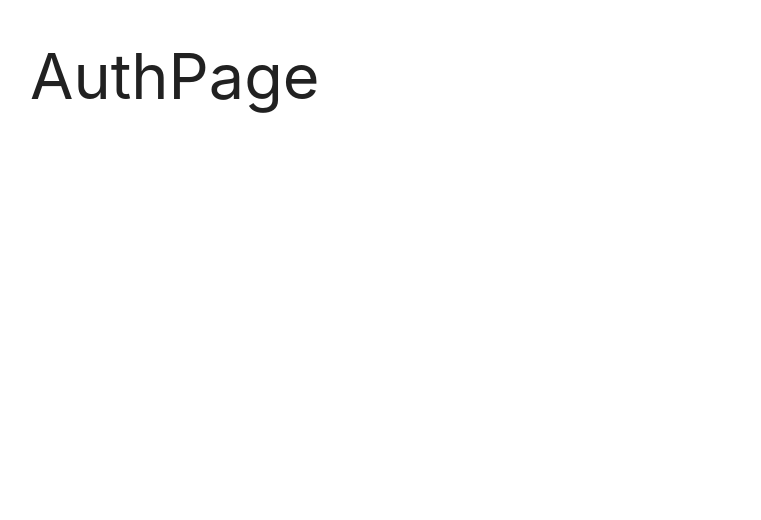
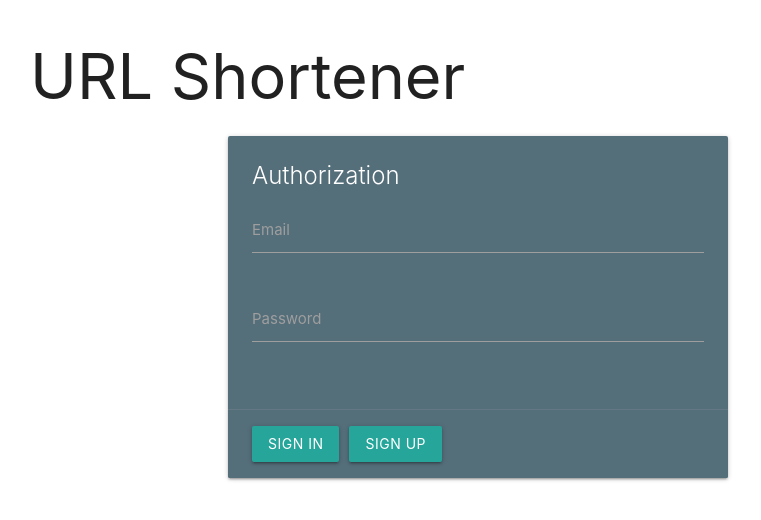
Before and after one commit to denismaltev/ShortURL_MERN, a React (Create React App) app in the folder client/: page / in a window 1280 px wide. Shown: the top 520 px of the page, without its empty margins (162-923 px from the left). Built offline with nearby package versions, Linux system fonts and the light colour scheme.

Commit message:
Authorization page styling

```diff
--- a/client/src/index.css
+++ b/client/src/index.css
@@ -1 +1,15 @@
 @import "~materialize-css/dist/css/materialize.min.css";
+
+.auth-form {
+  margin: auto auto;
+  min-width: 250px;
+  max-width: 500px;
+}
+
+.waves-effect.waves-light.btn {
+  margin-right: 10px;
+}
+
+input.white-input {
+  color: white;
+}
--- a/client/src/pages/AuthPage.js
+++ b/client/src/pages/AuthPage.js
@@ -1,5 +1,42 @@
 import React from "react";
 
 export const AuthPage = () => {
-  return <h1>AuthPage</h1>;
+  return (
+    <div>
+      <h1>URL Shortener</h1>
+      <div className="auth-form card blue-grey darken-1">
+        <div className="card-content white-text">
+          <span className="card-title">Authorization</span>
+          <div className="row">
+            <div className="input-field">
+              <input
+                id="email"
+                type="email"
+                name="email"
+                className="white-input"
+                required
+              />
+              <label htmlFor="email">Email</label>
+            </div>
+          </div>
+          <div className="row">
+            <div className="input-field">
+              <input
+                id="password"
+                type="password"
+                name="password"
+                className="white-input"
+                required
+              />
+              <label htmlFor="password">Password</label>
+            </div>
+          </div>
+        </div>
+        <div className="card-action">
+          <button className="waves-effect waves-light btn">Sign In</button>
+          <button className="waves-effect waves-light btn">Sign Up</button>
+        </div>
+      </div>
+    </div>
+  );
 };
```
